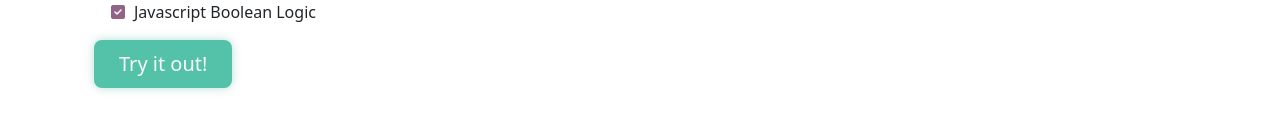
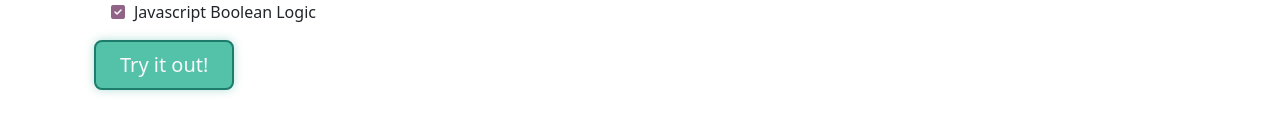
Before and after one commit to justarunsthing/FizzBuzz, a plain HTML site: page index.html in a window 1280 px wide. In both pictures the pointer is over the link "Try it out!". Shown: the part 512-649 px from the top of the page. Drawn offline with nearby package versions, Linux system fonts and the light colour scheme.

Commit message:
fix typo

```diff
--- a/css/site.css
+++ b/css/site.css
@@ -15,7 +15,7 @@
 
 .action:hover {
     background-color: #54C1A9;
-    border: 2px solit #1D7C6B;
+    border: 2px solid #1D7C6B;
     box-shadow: 0 0 10px rgba(36, 163, 142, 0.35);
 }
 
```
